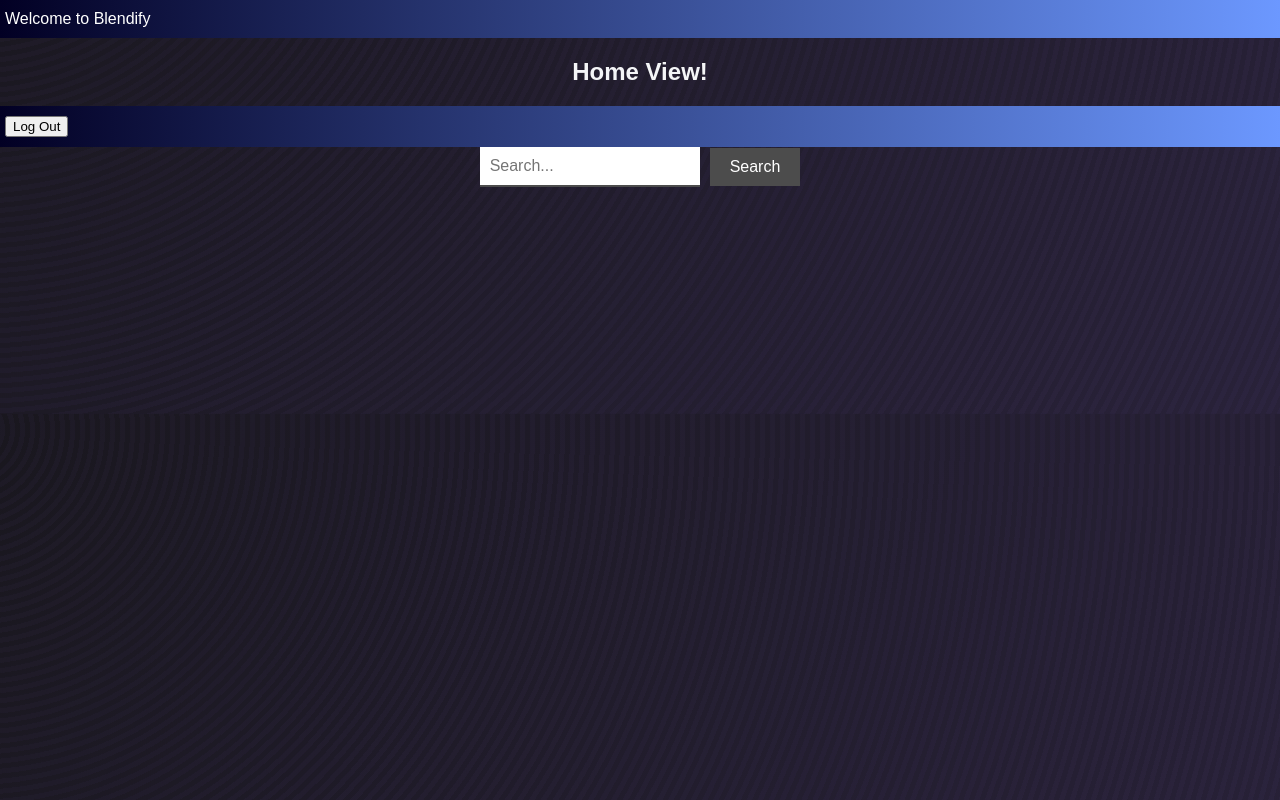
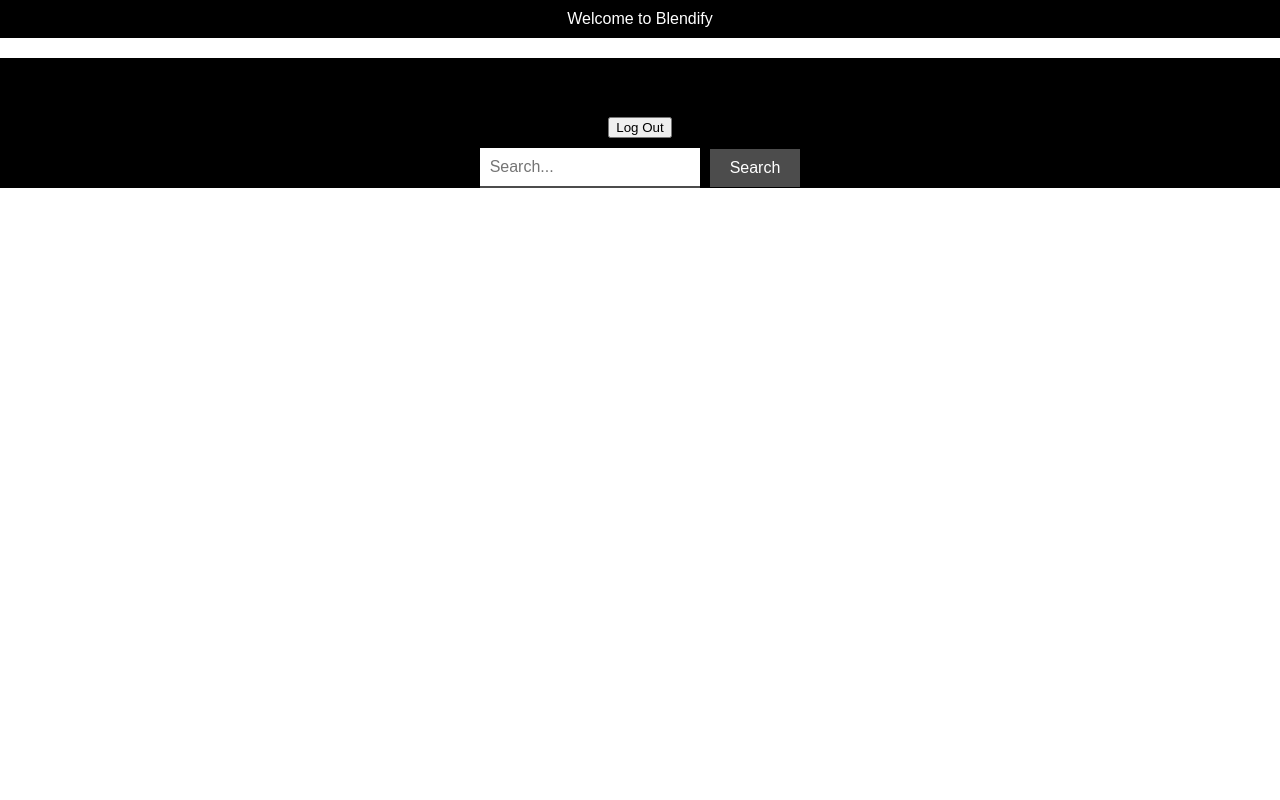
Before and after one commit to connorsavage/Blendify, a React (Create React App) app in the folder blendify/: page /home in a window 1280 px wide. Built offline with nearby package versions, Linux system fonts and the light colour scheme.

Commit message:
fixed page views
changed global overlapping variables, now we have separation between signin and home

```diff
--- a/blendify/src/App.css
+++ b/blendify/src/App.css
@@ -15,13 +15,8 @@
 
 header {
   display: flex;
-  justify-content: space-between;
-  background: rgb(2, 0, 36);
-  background: linear-gradient(
-    90deg,
-    rgba(2, 0, 36, 1) 0%,
-    rgb(108, 152, 255) 100%
-  );
+  justify-content: center;
+  background: rgb(0, 0, 0);
   text-align: center;
   margin: 0;
   transition: opacity 5s;
--- a/blendify/src/Views/HomeView.css
+++ b/blendify/src/Views/HomeView.css
@@ -1,3 +1,7 @@
 header {
     z-index: 1;
 }
+
+.home-view-wrapper {
+    background-color: black;
+}
--- a/blendify/src/Views/HomeView.js
+++ b/blendify/src/Views/HomeView.js
@@ -1,4 +1,5 @@
 import React from 'react';
+import './HomeView.css';
 import SearchBar from './SearchBar'; // Make sure the path is correct
 
 export function HomeView({ onLogout }) {
@@ -9,6 +10,7 @@
     };
 
     return (
+        <div className="home-view-wrapper">
             <div>
                 <h2>Home View!</h2>
                 <header>
@@ -18,5 +20,6 @@
                 </header>
                 <SearchBar onSearch={handleSearch} />
             </div>
+        </div>
     );
 }
--- a/blendify/src/Views/SignInView/SignInView.css
+++ b/blendify/src/Views/SignInView/SignInView.css
@@ -11,7 +11,7 @@
 }
 
 
-body {
+.signin-view-wrapper {
     font-family: 'Arial', sans-serif;
     background-color: #121212;
     background-image:
--- a/blendify/src/Views/SignInView/SignInView.js
+++ b/blendify/src/Views/SignInView/SignInView.js
@@ -14,6 +14,7 @@
     };
 
     return (
+        <div className="signin-view-wrapper">
             <div className="signin-view">
                 <h1 className="app-name">Blendify</h1>
                 <div className="spotify-login-text">
@@ -22,6 +23,7 @@
                 </div>
                 <button onClick={onSignInWithSpotify}>Sign In</button>
             </div>
+        </div>
     );
 }
 
```
Lines whose indentation alone changed are shown as unchanged.
